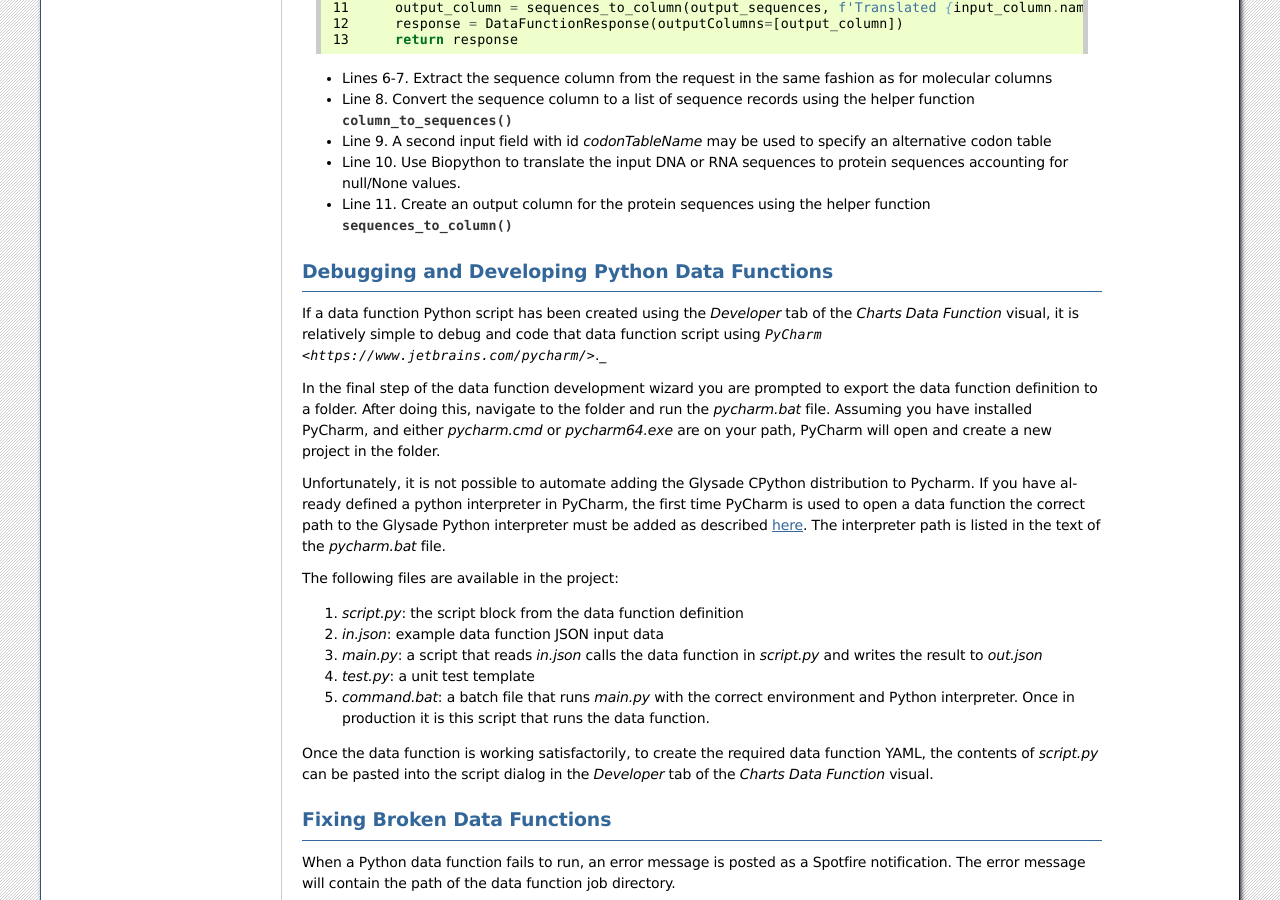
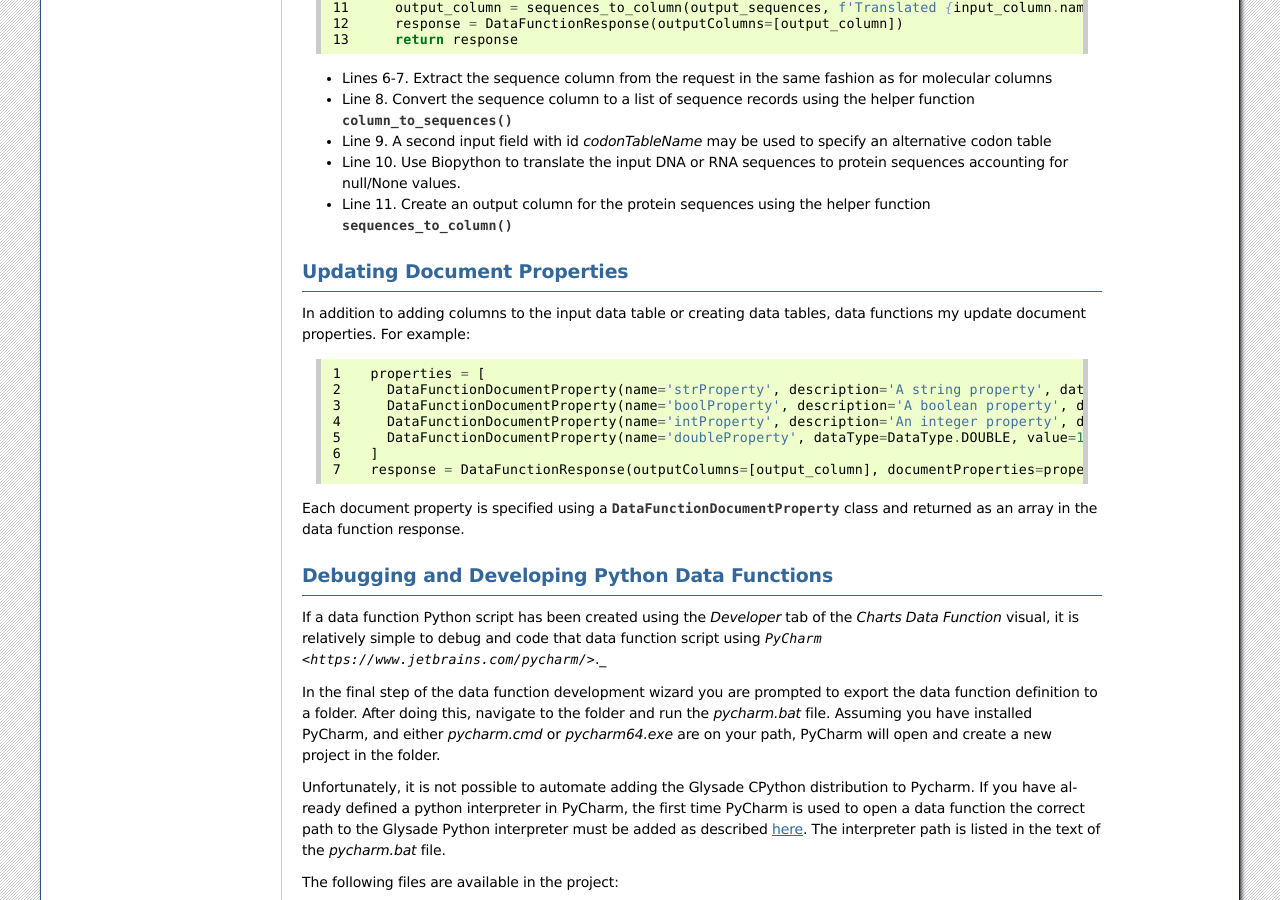
Before and after one commit to Glysade/DataFxnPylib, a Sphinx documentation site: the page built from pylib_3.9.7/doc/getting_started.rst, in a window 1280 px wide and 900 px high, scrolled down 2132 px. Built offline with Sphinx 7.4.7, drawn with Linux system fonts in a browser that asks for light colours; some of the changed text lies outside the part shown.

Commit message:
Updated docs

```diff
--- a/pylib_3.9.7/doc/getting_started.rst
+++ b/pylib_3.9.7/doc/getting_started.rst
@@ -143,6 +143,26 @@
 * Line 11. Create an output column for the protein sequences using the helper function
   :meth:`~df.bio_helper.sequences_to_column`
 
+Updating Document Properties
+****************************
+
+In addition to adding columns to the input data table or creating data tables, data functions my update
+document properties. For example:
+
+.. code-block:: python
+   :linenos:
+
+      properties = [
+        DataFunctionDocumentProperty(name='strProperty', description='A string property', dataType=DataType.STRING, value='Hello world 2'),
+        DataFunctionDocumentProperty(name='boolProperty', description='A boolean property', dataType=DataType.BOOLEAN, value=True),
+        DataFunctionDocumentProperty(name='intProperty', description='An integer property', dataType=DataType.INTEGER, value=100),
+        DataFunctionDocumentProperty(name='doubleProperty', dataType=DataType.DOUBLE, value=1.234)
+      ]
+      response = DataFunctionResponse(outputColumns=[output_column], documentProperties=properties)
+
+Each document property is specified using a :class:`~df.data_transfer.DataFunctionDocumentProperty` class and returned as an
+array in the data function response.
+
 Debugging and Developing Python Data Functions
 **********************************************
 
```
